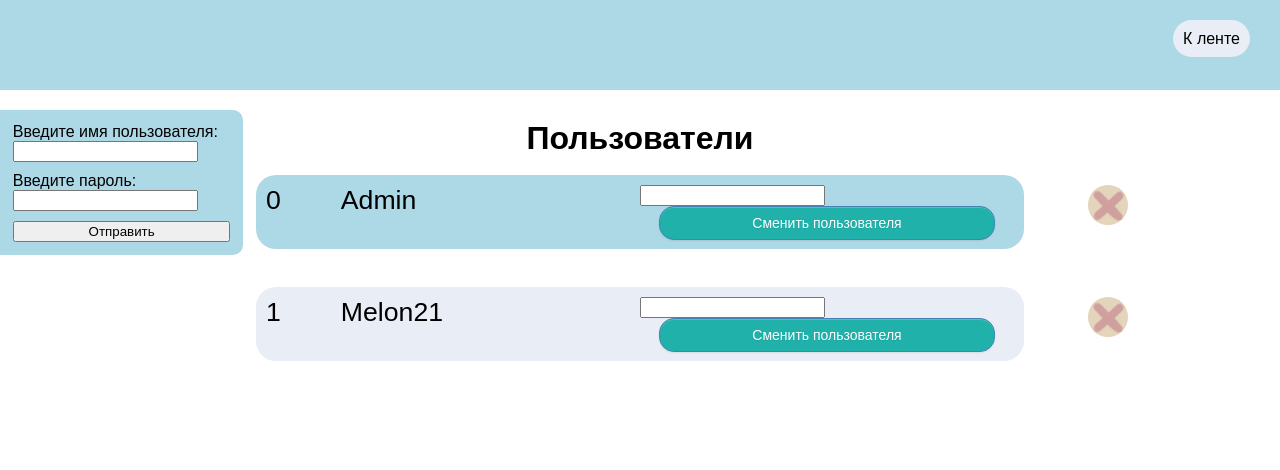
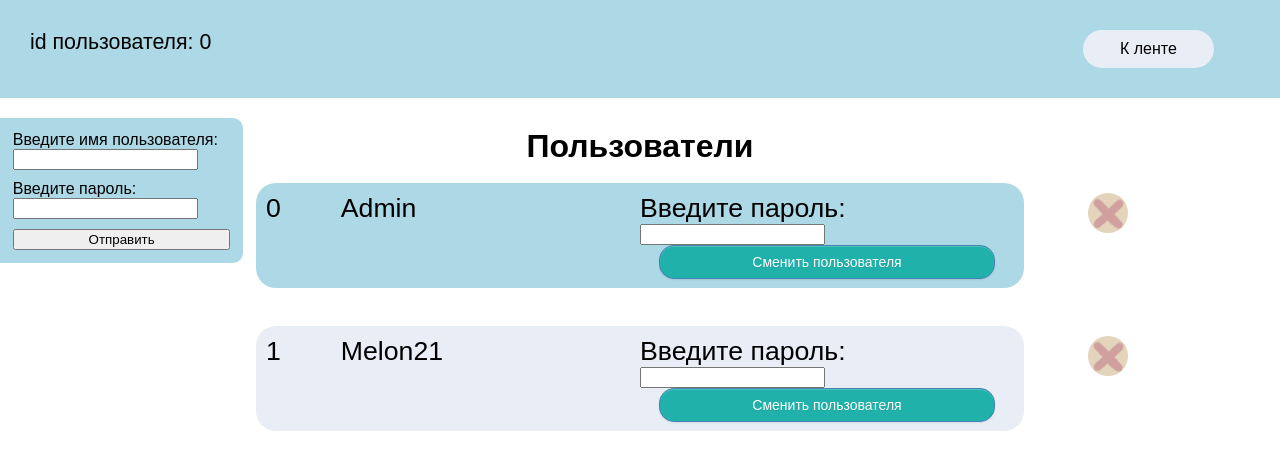
Before and after one commit to vankad24/flask-memes-site, a Flask app: page /userlist in a window 1280 px wide. Shown: the top 470 px of the page. Run offline with Flask 2, Linux system fonts and the light colour scheme; data comes from the database, SQL or seed files in the repository.

Commit message:
Add files via upload

```diff
--- a/static/css/css1.css
+++ b/static/css/css1.css
@@ -3,17 +3,22 @@ body {
   font-family: sans-serif;
 }
 header{
-  height: 60px;
+  display: grid;
+  grid-template-columns: auto auto;
   background-color: lightblue;
-  text-align: right;
-  padding-top: 30px;
-  padding-right: 30px;
+  padding: 30px;
+}
+header > div {
+  font-size: 16pt
 }
 header > a {
+  width: 20%;
   text-decoration: none;
+  text-align: center;
   background-color: #e9edf5;
   color: black;
   padding: 10px;
+  margin-left: 70%;
   vertical-align: middle;
   border-radius: 20px;
 }
@@ -45,7 +50,9 @@ main > div{
 main > div:nth-child(2n){
   background-color: lightblue;
 }
-
+.pass > label{
+  margin-bottom: 40px;
+}
 .newPost{
   width: 17%;
   display: flex;
--- a/static/js/script.js
+++ b/static/js/script.js
@@ -34,9 +34,13 @@ if (location.href.match(/[\d\w-]+\.\w+$/)=='userlist.HTML'){
     for (let i=0; i<document.getElementsByTagName('main')[0].childElementCount; i++) document.getElementsByTagName('main')[0].children[i].lastElementChild.removeAttribute('style')
 }
 
+user_id.innerHTML='id пользователя: ' + getCookie('id_user')
+
 function divval(event){
-  setTimeout(location.reload(), 1000);
-  return false;
+  ///setTimeout(location.reload(),8000)
+
+
+
 //  let pass = prompt('Введите пароль:')
 //  for (let i=0; i<document.getElementsByTagName('main')[0].childElementCount; i++) document.getElementsByTagName('main')[0].children[i].removeAttribute('style')
 //  deleteAllCookies()
--- a/templates/index.HTML
+++ b/templates/index.HTML
@@ -6,7 +6,7 @@
     </head>
     <body>
       <header>
-        <div>{{nickname}}</div>
+        <div id='user_id'></div>
         <a href="userlist">К пользователям</a>
       </header>
 
--- a/templates/userlist.HTML
+++ b/templates/userlist.HTML
@@ -5,7 +5,7 @@
     </head>
     <body>
       <header>
-        <div>{{nickname}}</div>
+        <div id='user_id'></div>
         <a href="./">К ленте</a>
       </header>
 
@@ -25,10 +25,10 @@
           <div>{{m.id}}</div>
           <div>{{m.nickname}}</div>
           <div>
-            <form action="/userlist" method="post" enctype="multipart/form-data">
+            <form action="/userlist" method="post" enctype="multipart/form-data" class='pass'>
               <input type="text" name="id_user" value="{{m.id}}" style="display: none">
               <input type="text" name="password" value="{{m.password}}" style="display: none">
-              <input type="text" name="password_user">
+              <label>Введите пароль: <input type="text" name="password_user"></label>
               <button type="submit" class="color" onclick="divval(event)">Сменить пользователя</button>
             </form>
           </div>
```
Also changed, not shown: static/css/css.css (+9 -4 lines), static/images/4xvSAfVDiv4.jpg (added), static/images/rats.jpg (added), static/images/waterfall.jpg (added).
